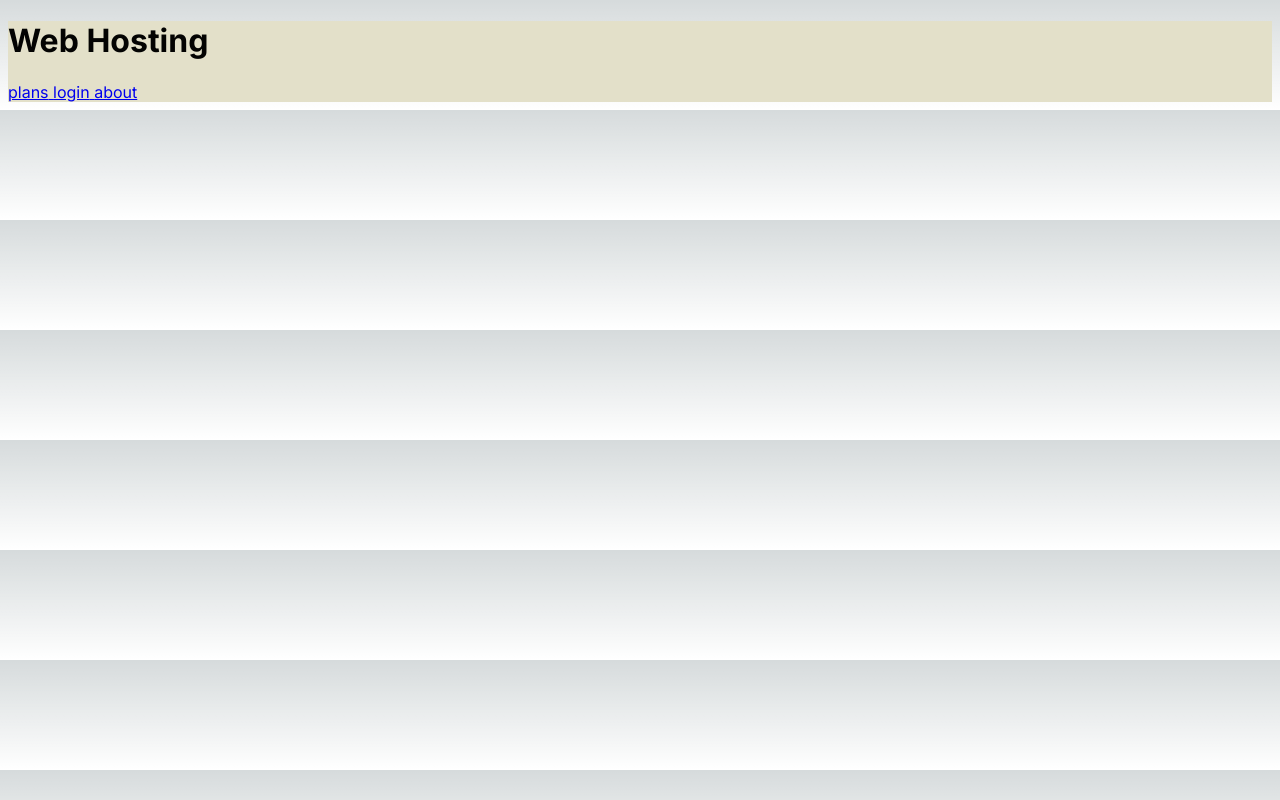
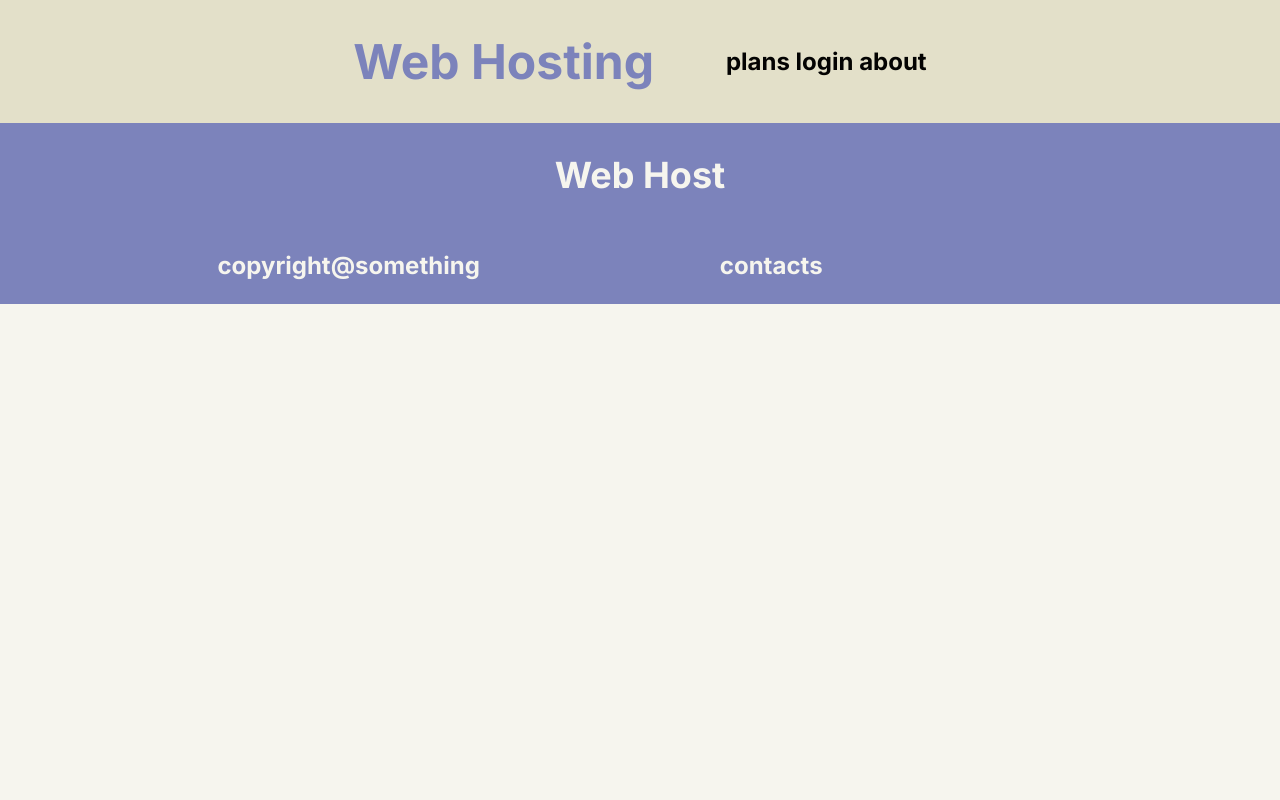
Before and after one commit to kimpors/aligns, a Next.js app: page / in a window 1280 px wide. Built offline with nearby package versions, Linux system fonts and the light colour scheme.

Commit message:
Add Header and Footer components
slightly stylized it

```diff
--- /dev/null
+++ b/src/app/components/Footer.tsx
@@ -0,0 +1,19 @@
+const Footer = () =>
+{
+  return (
+    <footer>
+      <h2>Web Host</h2>
+
+      <section>
+        <p>
+          copyright@something
+        </p>
+        <p>
+          contacts
+        </p>
+      </section>
+    </footer>
+  )
+}
+
+export default Footer;
--- a/src/app/globals.css
+++ b/src/app/globals.css
@@ -19,18 +19,73 @@
   }
 }
 
-body {
-  color: rgb(var(--foreground-rgb));
-  background: linear-gradient(
-      to bottom,
-      transparent,
-      rgb(var(--background-end-rgb))
-    )
-    rgb(var(--background-start-rgb));
+html,
+head,
+body
+{
+  margin: 0px;
+  padding: 0px;
+  height: 100%;
+
+  font-size: 24px;
+}
+
+body
+{
+  color: var(--text);
+  background: var(--bg);
 }
 
 header
 {
   color: var(--text);
   background-color: var(--second);
+
+  display: flex;
+  justify-content: center;
+  align-items: center;
 }
+
+header nav
+{
+  padding-left: 3rem;
+}
+
+h1
+{
+  color: var(--prime)
+}
+
+a
+{
+  color: var(--text);
+  font-weight: bold;
+  text-decoration: none;
+}
+
+footer
+{
+  color: var(--bg);
+  background-color: var(--prime);
+  font-weight: bold;
+
+  display: flex;
+  flex-direction: column;
+  justify-content: center;
+  align-items: center;
+}
+
+footer section
+{
+  display: flex;
+}
+
+footer section
+{
+  justify-content: left;
+}
+
+footer section > *
+{
+  margin-right: 10rem;
+}
--- a/src/app/page.tsx
+++ b/src/app/page.tsx
@@ -1,3 +1,4 @@
+import Footer from './components/Footer';
 import Header from './components/Header';
 import Link from 'next/link';
 
@@ -6,9 +7,12 @@ const links = [ "/plans", "/login", "/about" ];
 function Home()
 {
   return (
-    <Header links={ links }>
-      Web Hosting
-    </Header>
+    <>
+      <Header links={ links }>
+        Web Hosting
+      </Header>
+      <Footer />
+    </>
   )
 }
 
```
